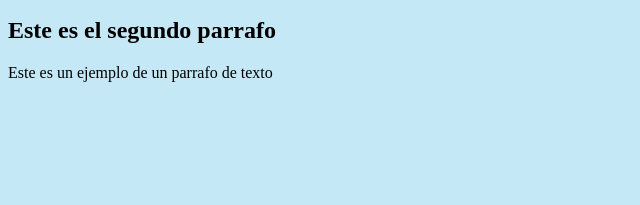
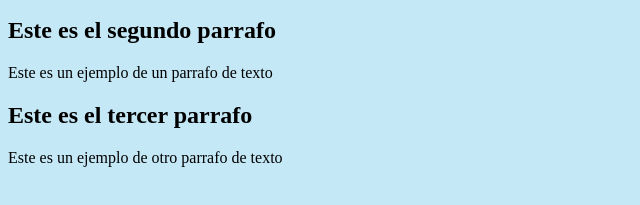
Before and after one commit to EnriqueDeLaRosa07/LabGit2, a plain HTML site: page index.html in a window 1280 px wide. Shown: the part 101-306 px from the top of the page, without its empty margins (0-640 px from the left). Drawn offline with Linux system fonts and the light colour scheme.

Commit message:
Esta el otra modigificacion del Index.html v3

```diff
--- a/index.html
+++ b/index.html
@@ -8,5 +8,7 @@
    <p>Este es un ejemplo de un párrafo en HTML.</p>
    <h2>Este es el segundo parrafo</h2>
    <p>Este es un ejemplo de un parrafo de texto</p>
+   <h2>Este es el tercer parrafo</h2>
+   <p>Este es un ejemplo de otro parrafo de texto</p>
 </body>
 </html>
```
